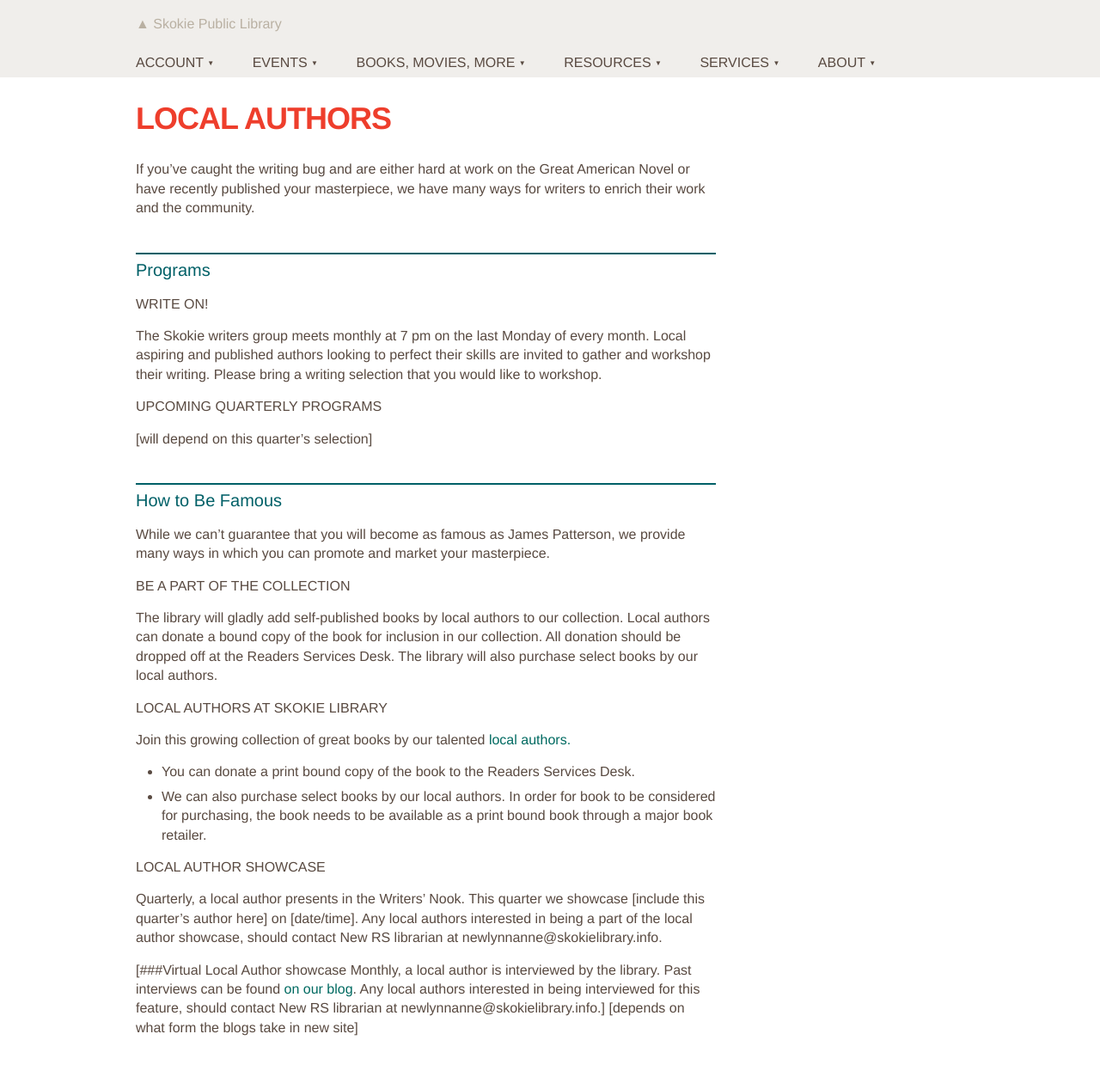
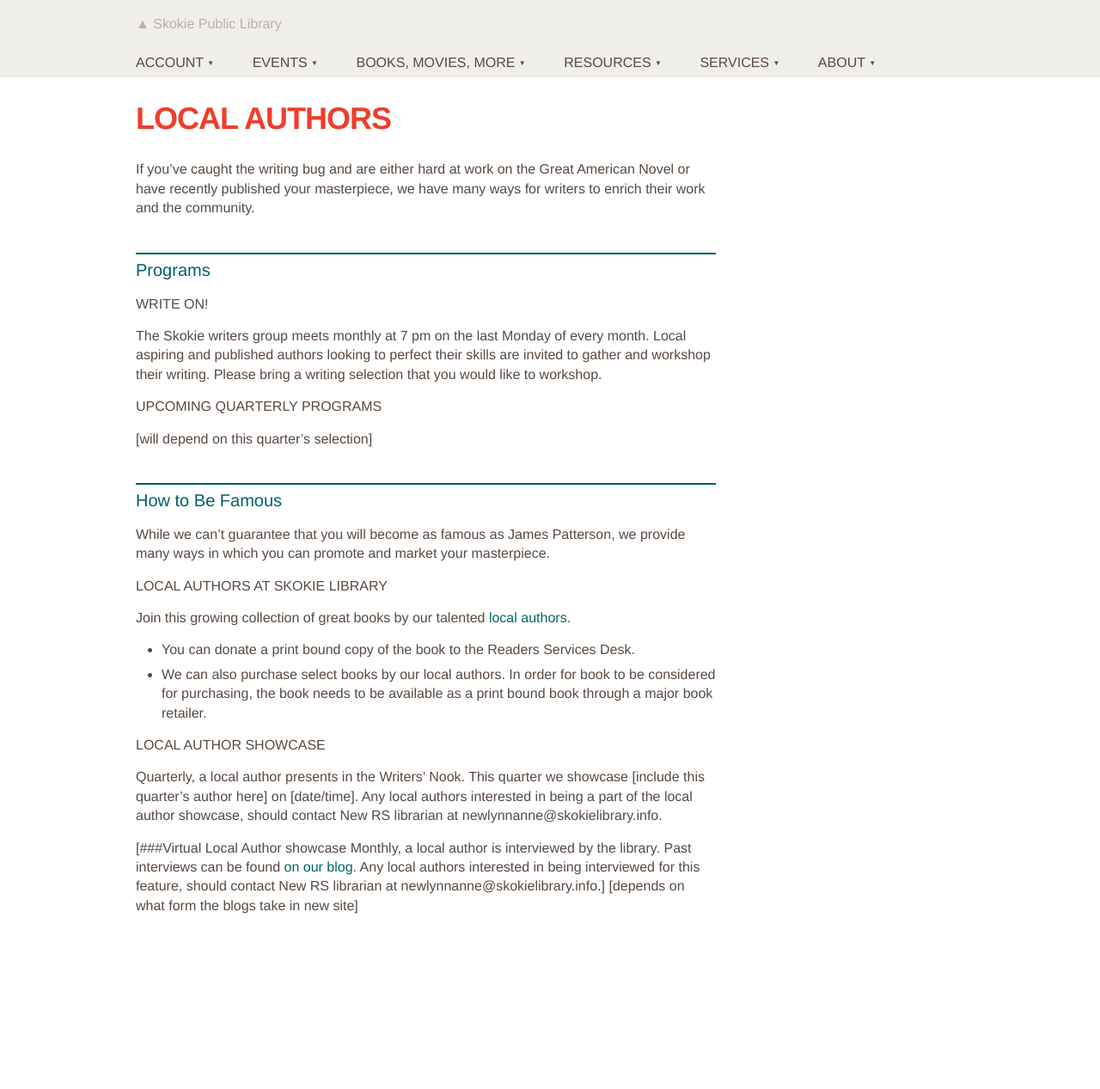
Before and after one commit to skokielibrary/spl-content, a Jekyll site: the page built from _content/lynnanne/books-movies-more--local-authors.markdown, in a window 1280 px wide. Shown: the whole page at 86% size. Built offline with Jekyll 4.4.1, drawn with Linux system fonts in a browser that asks for light colours; after the commit the page ends 1125 px from its top, so only the background shows below that.

Commit message:
Updated books-movies-more--local-authors.markdown

```diff
--- a/_content/lynnanne/books-movies-more--local-authors.markdown
+++ b/_content/lynnanne/books-movies-more--local-authors.markdown
@@ -16,9 +16,6 @@ The Skokie writers group meets monthly at 7 pm on the last Monday of every month
 ##How to Be Famous
 While we can't guarantee that you will become as famous as James Patterson, we provide many ways in which you can promote and market your masterpiece.
 
-###Be a part of the collection
-The library will gladly add self-published books by local authors to our collection. Local authors can donate a bound copy of the book for inclusion in our collection. All donation should be dropped off at the Readers Services Desk. The library will also purchase select books by our local authors.
-
 ###Local Authors At Skokie Library
 Join this growing collection of great books by our talented [local authors.](http://encore.skokielibrary.info/iii/encore/search/C__SLocal%20author.__Orightresult?lang=eng&suite=beta)
 - You can donate a print bound copy of the book to the Readers Services Desk.
```
